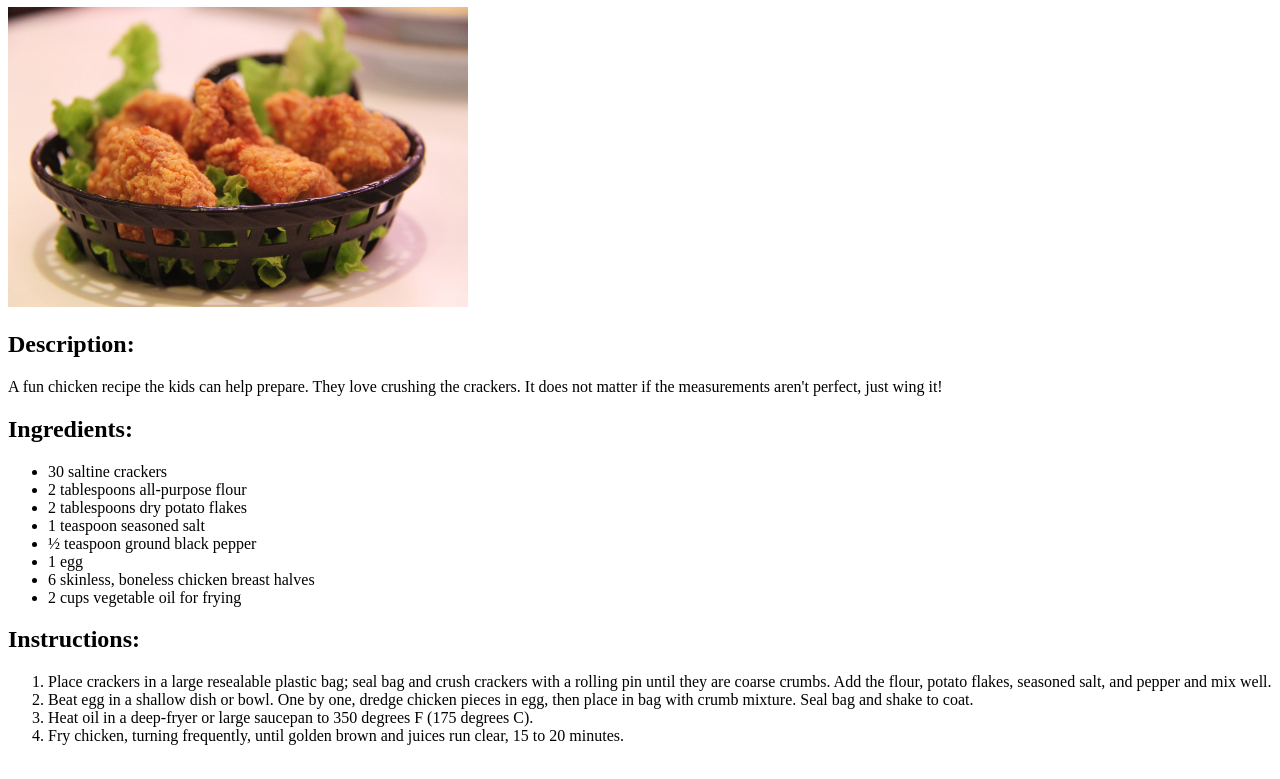
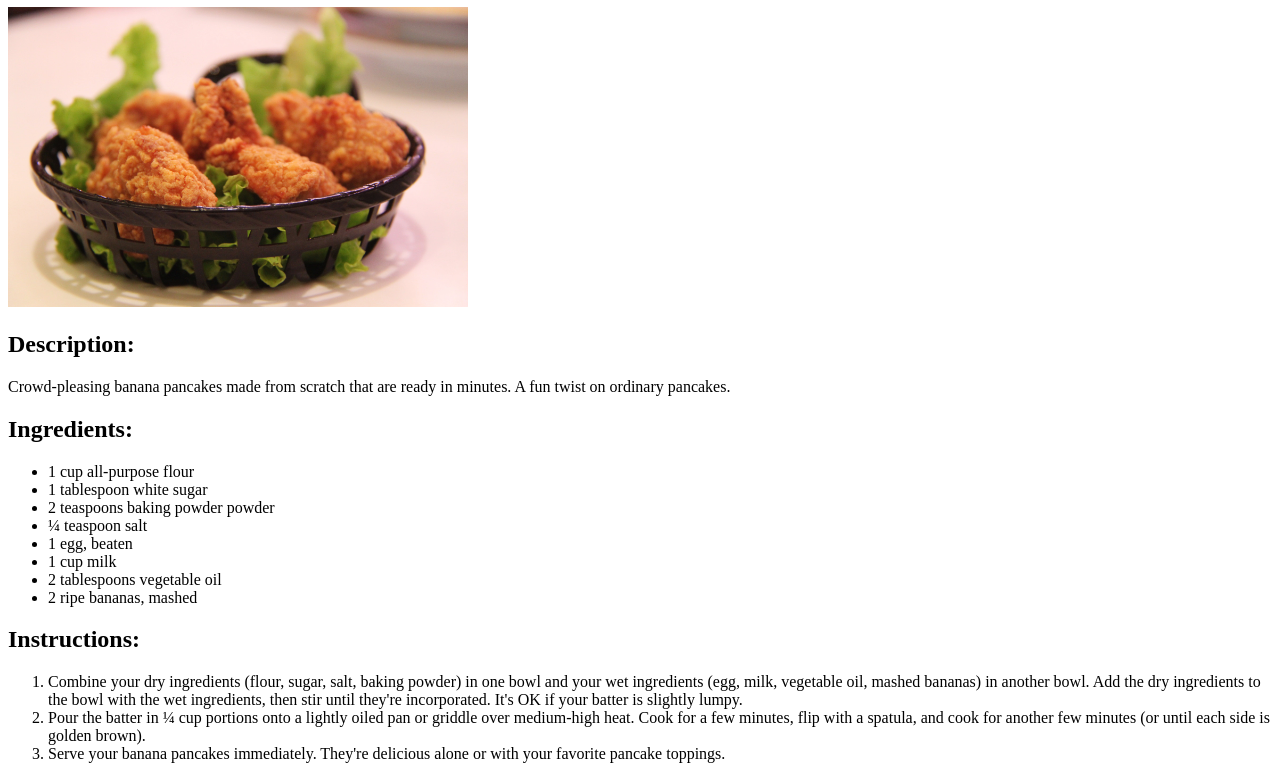
Before and after one commit to terga17/odin-recipes, a plain HTML site: page recipes/pancakes.html in a window 1280 px wide. Shown: the part 73-852 px from the top of the page. Drawn offline with Linux system fonts and the light colour scheme.

Commit message:
Modified recipes, added ingrediets and instructions on both new recipe pages

```diff
--- a/recipes/pancakes.html
+++ b/recipes/pancakes.html
@@ -3,32 +3,34 @@
 <head>
     <meta charset="UTF-8">
     <meta name="viewport" content="width=device-width, initial-scale=1.0">
-    <title>Pancakes</title>
+    <title>Banana Pancakes</title>
 </head>
 <body>
-    <h1>Pancakes</h1>
-    <img src="/images/chicken.jpg" width="460px" height="300px" alt="Pancakes">
+    <h1>Banana Pancakes</h1>
+    <img src="/images/chicken.jpg" width="460px" height="300px" alt="Banana Pancakes">
     <h2>Description:</h2>
-    <p>A fun chicken recipe the kids can help prepare. They love crushing the crackers. It does not matter if the measurements aren't perfect, just wing it!</p>
+    <p>Crowd-pleasing banana pancakes made from scratch that are ready in minutes. A fun twist on ordinary pancakes.
+
+    </p>
 
     <h2>Ingredients:</h2>
     <ul>
-        <li>30 saltine crackers</li>
-        <li>2 tablespoons all-purpose flour</li>
-        <li>2 tablespoons dry potato flakes</li>
-        <li>1 teaspoon seasoned salt</li>
-        <li>½ teaspoon ground black pepper</li>
-        <li>1 egg</li>
-        <li>6 skinless, boneless chicken breast halves</li>
-        <li>2 cups vegetable oil for frying</li>
+        <li>1 cup all-purpose flour</li>
+        <li>1 tablespoon white sugar</li>
+        <li>2 teaspoons baking powder powder</li>
+        <li>¼ teaspoon salt</li>
+        <li>1 egg, beaten</li>
+        <li>1 cup milk</li>
+        <li>2 tablespoons vegetable oil</li>
+        <li>2 ripe bananas, mashed</li>
     </ul>
 
     <h2>Instructions:</h2>
     <ol>
-        <li>Place crackers in a large resealable plastic bag; seal bag and crush crackers with a rolling pin until they are coarse crumbs. Add the flour, potato flakes, seasoned salt, and pepper and mix well.</li>
-        <li>Beat egg in a shallow dish or bowl. One by one, dredge chicken pieces in egg, then place in bag with crumb mixture. Seal bag and shake to coat.</li>
-        <li>Heat oil in a deep-fryer or large saucepan to 350 degrees F (175 degrees C).</li>
-        <li>Fry chicken, turning frequently, until golden brown and juices run clear, 15 to 20 minutes.</li>
+        <li>Combine your dry ingredients (flour, sugar, salt, baking powder) in one bowl and your wet ingredients (egg, milk, vegetable oil, mashed bananas) in another bowl. Add the dry ingredients to the bowl with the wet ingredients, then stir until they're incorporated. It's OK if your batter is slightly lumpy.</li>
+        <li>Pour the batter in ¼ cup portions onto a lightly oiled pan or griddle over medium-high heat. Cook for a few minutes, flip with a spatula, and cook for another few minutes (or until each side is golden brown).
+        </li>
+        <li>Serve your banana pancakes immediately. They're delicious alone or with your favorite pancake toppings.</li>
     </ol>
 </body>
 </html>
```
Also changed, not shown: recipes/spaghetti.html (+38 -0 lines).
